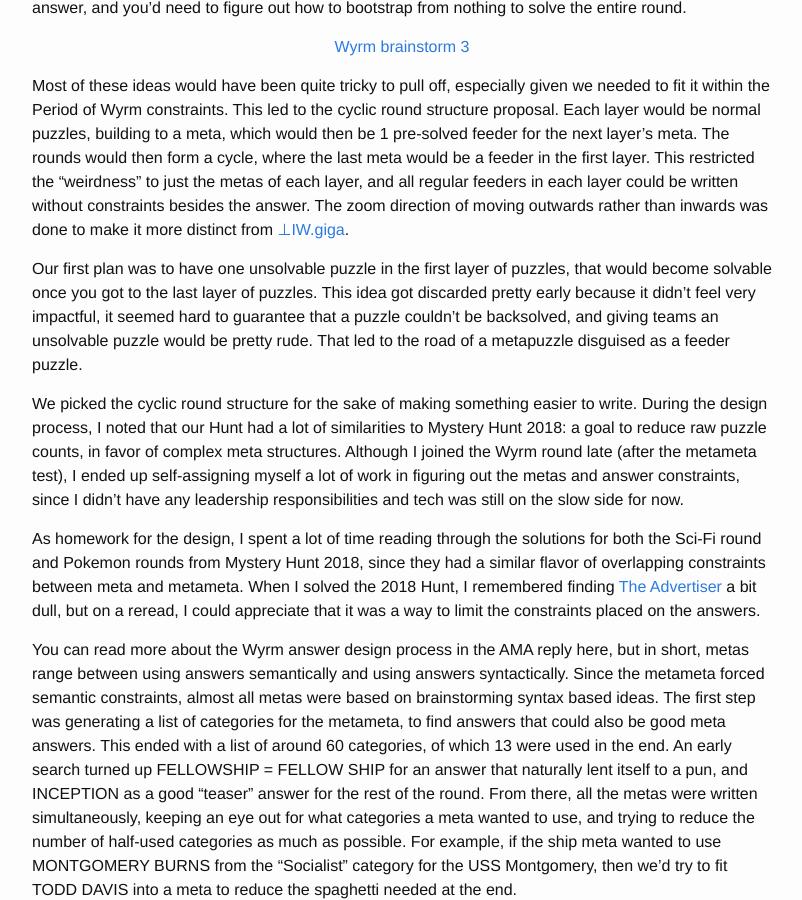
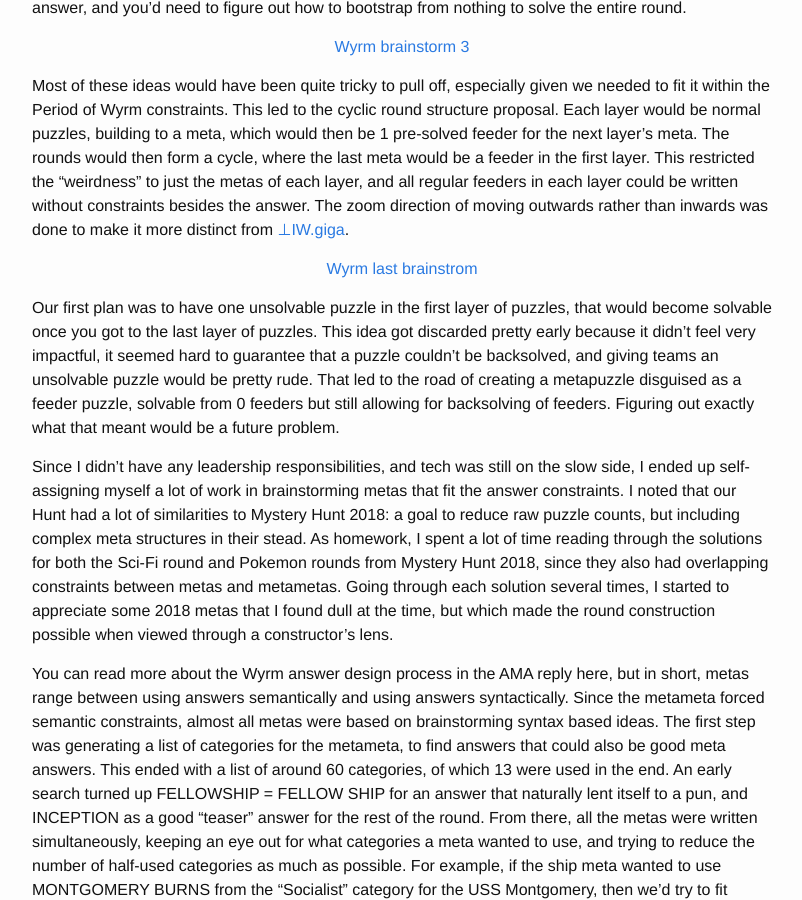
Before and after one commit to alexirpan/alexirpan.github.io, a Jekyll site: the page built from _posts/2023-02-06-mh-2023.markdown, in a window 1280 px wide and 900 px high, scrolled down 13752 px. Shown: the whole window, without its empty margins (238-1040 px from the left). Built offline with Jekyll 4.4.1, drawn with Linux system fonts in a browser that asks for light colours; nearby versions of some CDN libraries; formulas are drawn with MathJax 3.

Commit message:
God this will take foreverrrr

```diff
--- a/_posts/2023-02-06-mh-2023.markdown
+++ b/_posts/2023-02-06-mh-2023.markdown
@@ -626,25 +626,26 @@ to just the metas of each layer, and all regular feeders in each layer could be
 constraints besides the answer. The zoom direction of moving outwards rather than inwards was
 done to make it more distinct from [⊥IW.giga](https://puzzles.mit.edu/2021/round/giga/).
 
+[Wyrm last brainstrom](/public/mh-2023/Inset Jam 2.png)
+{: .centered }
+
 Our first plan was to have one unsolvable puzzle in the first layer of puzzles, that would
 become solvable once you got to the last layer of puzzles. This idea got discarded pretty
 early because it didn't feel very impactful, it seemed hard to guarantee that a puzzle couldn't
 be backsolved, and giving teams an unsolvable puzzle would be pretty rude. That led to the
-road of a metapuzzle disguised as a feeder puzzle.
-
-We picked the cyclic round structure for the sake of making something easier to write. During
-the design process, I noted that our Hunt had a lot of similarities to Mystery Hunt 2018:
-a goal to reduce raw puzzle counts, in favor of complex meta structures. Although I joined
-the Wyrm round late (after the metameta test), I ended up self-assigning myself a lot of
-work in figuring out the metas and answer constraints, since I didn't have any leadership
-responsibilities and tech was still on the slow side for now.
-
-As homework for the design, I spent a lot of time reading through the solutions for
-both the Sci-Fi round and Pokemon rounds from Mystery Hunt 2018, since they had a similar
-flavor of overlapping constraints between meta and metameta. When I solved the 2018 Hunt,
-I remembered finding [The Advertiser](http://puzzles.mit.edu/2018/full/puzzle/the_advertiser.html)
-a bit dull, but on a reread, I could appreciate that it was a way to limit the constraints
-placed on the answers.
+road of creating a metapuzzle disguised as a feeder puzzle, solvable from 0 feeders but still
+allowing for backsolving of feeders. Figuring out exactly what that meant would be a future problem.
+
+Since I didn't have any leadership responsibilities, and tech was still on the slow side,
+I ended up self-assigning myself a lot of work in brainstorming metas that fit the answer
+constraints.
+I noted that our Hunt had a lot of similarities to Mystery Hunt 2018:
+a goal to reduce raw puzzle counts, but including complex meta structures in their stead.
+As homework, I spent a lot of time reading through the solutions for
+both the Sci-Fi round and Pokemon rounds from Mystery Hunt 2018, since they also had
+overlapping constraints between metas and metametas. Going through each solution several times,
+I started to appreciate some 2018 metas that I found dull at the time, but which made the round
+construction possible when viewed through a constructor's lens.
 
 You can read more about the Wyrm answer design process in the AMA reply here, but in short,
 metas range between using answers semantically and using answers syntactically. Since the metameta
```
